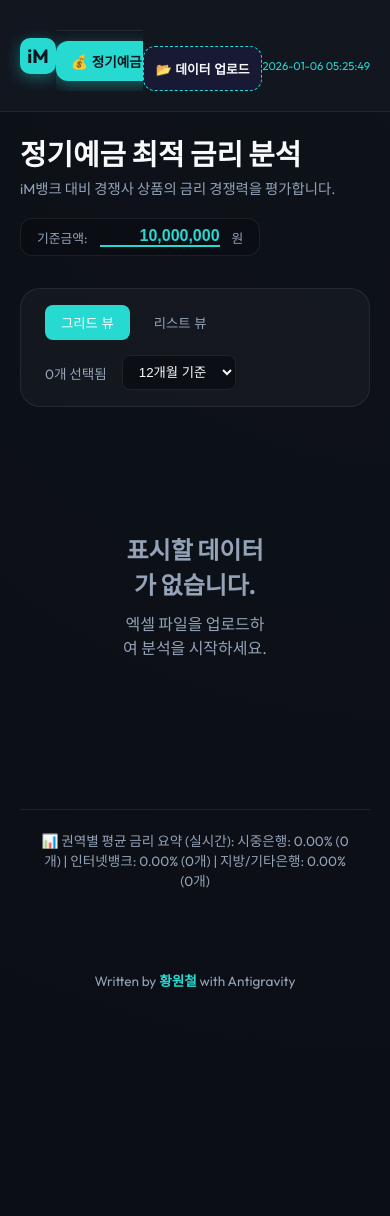
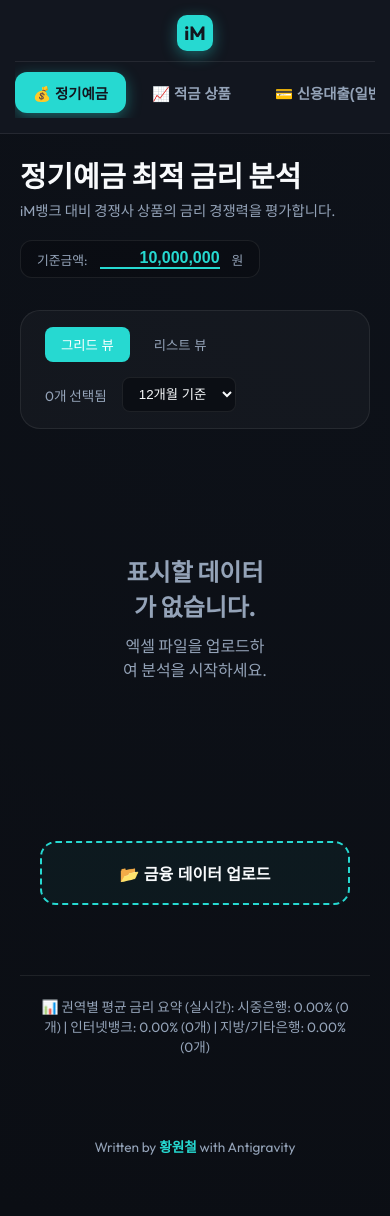
Before and after one commit to yalkongs/fin-comparer-web, a Flask app: page / in a window 390 px wide. Run offline with Flask 3, Linux system fonts and the light colour scheme; data comes from the database, SQL or seed files in the repository; data that the repository does not hold is empty.

Commit message:
UI: Optimize mobile layout with vertical header stack and bottom upload button

```diff
--- a/templates/index.html
+++ b/templates/index.html
@@ -460,18 +460,20 @@
             aside {
                 width: 100%;
                 height: auto;
-                padding: 20px;
+                padding: 15px;
                 position: sticky;
                 top: 0;
-                flex-direction: row;
-                align-items: center;
-                justify-content: space-between;
+                flex-direction: column;
+                align-items: stretch;
+                justify-content: flex-start;
                 border-bottom: 1px solid var(--border);
                 border-right: none;
+                background: var(--sidebar);
             }
 
             .logo {
-                margin-bottom: 0;
+                margin-bottom: 10px;
+                justify-content: center;
             }
 
             nav {
@@ -479,18 +481,25 @@
                 flex-direction: row;
                 overflow-x: auto;
                 width: 100%;
-                gap: 5px;
-                padding: 10px 0;
+                gap: 8px;
+                padding: 5px 0;
+                scrollbar-width: none;
+                /* Hide scrollbar for clean look */
+            }
+
+            nav::-webkit-scrollbar {
+                display: none;
             }
 
             .nav-btn {
                 white-space: nowrap;
-                padding: 10px 15px;
-                font-size: 0.85rem;
+                padding: 10px 18px;
+                font-size: 0.9rem;
+                flex-shrink: 0;
             }
 
             .nav-btn span {
-                font-size: 0.85rem;
+                font-size: 0.9rem;
             }
 
             .data-dot {
@@ -499,7 +508,23 @@
 
             #sidebarNav {
                 border-top: 1px solid var(--border);
-                margin-top: 10px;
+                padding-top: 10px;
+            }
+
+            .desktop-only {
+                display: none !important;
+            }
+
+            .upload-container-side {
+                display: none !important;
+            }
+
+            /* Hide upload in top aside on mobile */
+
+            .mobile-upload-footer {
+                display: block !important;
+                padding: 20px;
+                margin-top: 40px;
             }
 
             /* Hide heavy menu on mobile or use hamburger */
@@ -570,11 +595,9 @@
             </button>
         </nav>
 
-        <div style="margin-top: auto; padding-top: 20px; display: flex; gap: 10px;">
-            <button id="mobileMenuToggle"
-                style="display: none; padding: 10px; background: var(--glass); border: 1px solid var(--border); border-radius: 8px; color: var(--text);">☰</button>
+        <div class="upload-container-side" style="margin-top: auto; padding-top: 20px;">
             <button id="openUploadBtn"
-                style="flex: 1; padding: 12px; border-radius: 12px; border: 1px dashed var(--accent); background: rgba(79, 70, 229, 0.1); color: var(--text); font-weight: 700; cursor: pointer; font-size: 0.8rem;">
+                style="width: 100%; padding: 14px; border-radius: 12px; border: 1px dashed var(--accent); background: rgba(38, 217, 209, 0.1); color: var(--text); font-weight: 700; cursor: pointer; font-size: 0.9rem;">
                 📂 데이터 업로드
             </button>
         </div>
@@ -626,6 +649,14 @@
             style="padding:100px; text-align:center; color:var(--text-muted); display:none;">
             <h2>표시할 데이터가 없습니다.</h2>
             <p style="margin-top:10px;">엑셀 파일을 업로드하여 분석을 시작하세요.</p>
+        </div>
+
+        <!-- Mobile Upload Section at bottom -->
+        <div class="mobile-upload-footer" style="display: none;">
+            <button id="openUploadBtnMobile"
+                style="width: 100%; padding: 18px; border-radius: 16px; border: 2px dashed var(--accent); background: rgba(38, 217, 209, 0.05); color: var(--text); font-weight: 800; cursor: pointer; font-size: 1rem;">
+                📂 금융 데이터 업로드
+            </button>
         </div>
 
         <div id="sectorTextSummary"
@@ -924,6 +955,10 @@
         let selectedFile = null;
 
         document.getElementById('openUploadBtn').onclick = () => document.getElementById('uploadModal').style.display = 'flex';
+        const mobileUploadBtn = document.getElementById('openUploadBtnMobile');
+        if (mobileUploadBtn) {
+            mobileUploadBtn.onclick = () => document.getElementById('uploadModal').style.display = 'flex';
+        }
         document.getElementById('closeUpload').onclick = () => document.getElementById('uploadModal').style.display = 'none';
 
         dropZone.onclick = () => fileInput.click();
```
